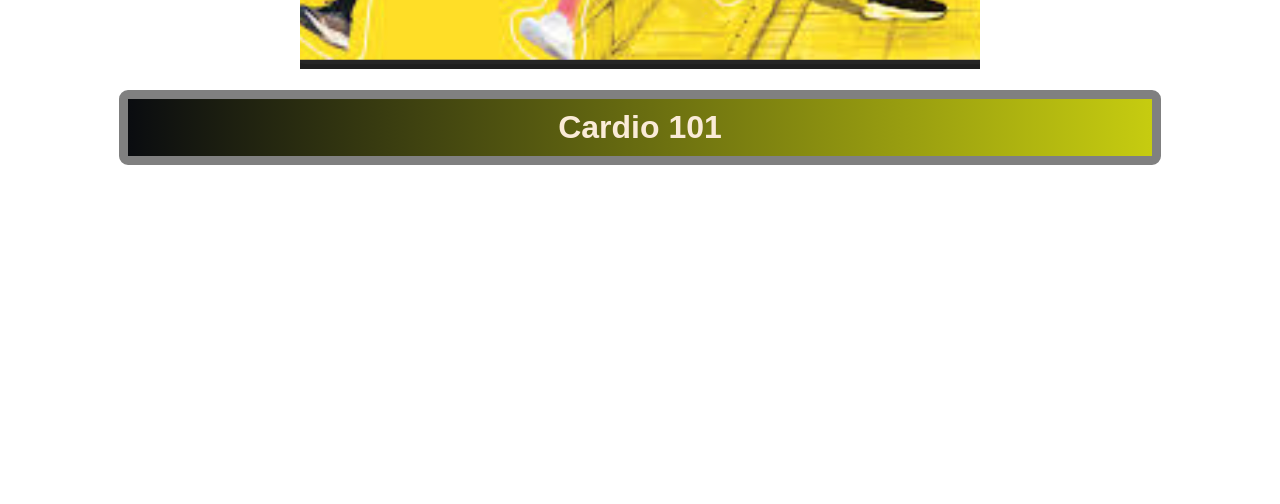
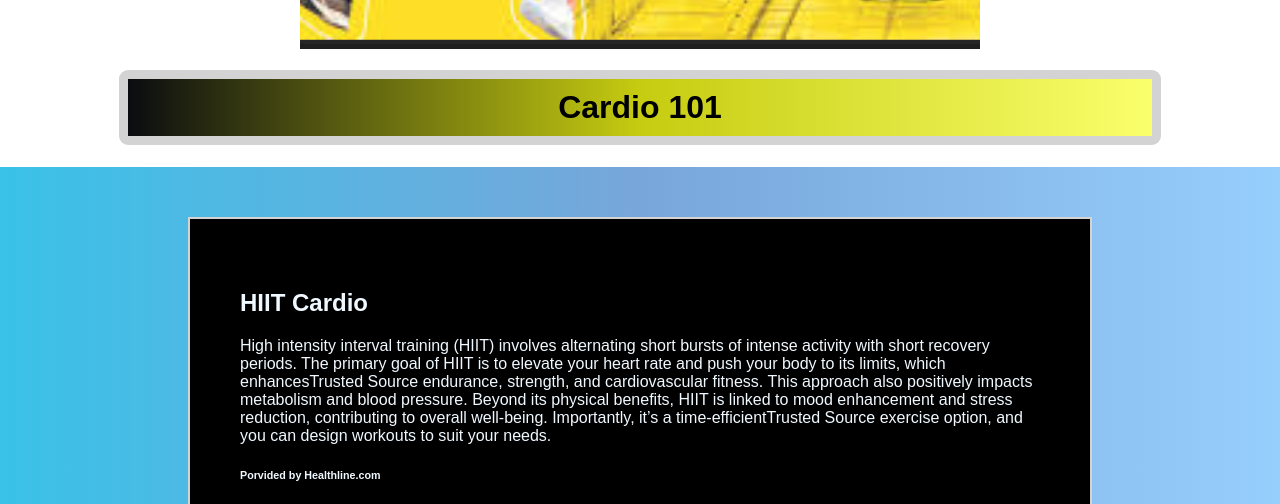
Before and after one commit to S-Fennell/Capstone325, a React (Vite) app: page /cardio in a window 1280 px wide. Shown: the part 550-1054 px from the top of the page. Before the commit the page ends 800 px from the top, so only its background shows below. Built offline with nearby package versions, Linux system fonts and the light colour scheme; grey boxes are pictures that could not be loaded.

Commit message:
added some more css

```diff
--- a/src/index.css
+++ b/src/index.css
@@ -72,7 +72,8 @@ body {
 /* navbar css below */
 .fit{
   background-color: rgb(4, 4, 53);
-  padding: 10px;
+  padding-left: 20px;
+  padding-right: 10px;
 }
 .navbar{
   font-family: Arial, Helvetica, sans-serif;
@@ -496,9 +497,31 @@ label{
   display: flex;
   justify-content: center;
   width: 80%;
-  border: 9px solid gray;
+  border: 9px solid lightgray;
   border-radius: 9px;
   padding-top: 10px;
   padding-bottom: 10px;
-  background-image: linear-gradient(to right, rgb(10, 12, 16), rgb(198, 204, 16));  color: antiquewhite;
+  background-image: linear-gradient(to right, rgb(10, 12, 16), rgb(198, 204, 16), rgb(250, 255, 108));
+  color: rgb(0, 0, 0);
 }
+.cardioParagraph{
+  font-family: Arial, Helvetica, sans-serif;
+  border: 2px solid lightgray;
+  padding: 50px;
+  width: 800px;
+  color: aliceblue ;
+  background-color: black;
+  margin:50px;
+}
+.cardio{
+  border-bottom: 5px solid gray;
+  margin-bottom: 60px;
+}
+.cardioContainer{
+  display: flex;
+  justify-content: center;
+   background-image: linear-gradient(to right,rgb(58, 194, 232), rgb(120, 166, 218), rgb(150, 206, 252));
+}
+.cardioPng{
+  height: 200px;
+}
--- a/src/pages/Cardio.jsx
+++ b/src/pages/Cardio.jsx
@@ -4,6 +4,7 @@ export default function Cardio(){
 
     return(
         <>
+
             <div className='cardioHero'> {/*div for hero image*/}
                 <img src={cardioImage}/>
             </div>
@@ -11,6 +12,85 @@ export default function Cardio(){
             <div className="midbar">
                 <h1 className="cardioBar">Cardio 101</h1>
             </div>
+             <div className='cardioContainer'>
+
+            <div className='cardioParagraph'>
+                <div className="hiit cardio">
+                    <h2>HIIT Cardio</h2>
+                    <p>
+                        High intensity interval training (HIIT) involves alternating
+                        short bursts of intense activity with short recovery periods.
+
+                        The primary goal of HIIT is to elevate your heart rate and push
+                        your body to its limits, which enhancesTrusted Source endurance,
+                        strength, and cardiovascular fitness. This approach also positively
+                        impacts metabolism and blood pressure.
+
+                        Beyond its physical benefits, HIIT is linked to mood enhancement
+                        and stress reduction, contributing to overall well-being. Importantly,
+                        it’s a time-efficientTrusted Source exercise option, and you can
+                        design workouts to suit your needs.
+                   </p>
+                   <h6>Porvided by Healthline.com</h6>
+                     <img className='cardioPng' src="https://media.giphy.com/media/v1.Y2lkPTc5MGI3NjExcjhlazJpd211NGpkaWZrc2hkajFqcTB6bHZraDRwbThlcGFzbGs4aCZlcD12MV9naWZzX3NlYXJjaCZjdD1n/lPIreDSP3hG6Ds6jOg/giphy.gif" alt="" />
+                     <br />
+                     <a href="https://www.healthline.com/health/best-hiit-exercises" target='_blank'>Click here for more info</a>
+                </div>
+
+                 <div className="ssc cardio">
+                    <h2>Steady State Cardio</h2>
+                    <p>
+                    Steady-state cardio (SSC) is a cardiorespiratory-based exercise that is of low to moderate intensity
+                    that can be sustained for an extended period. Physiologically speaking, the steady state is achieved
+                    when the exerciser can provide enough oxygen to keep the aerobic energy system providing for most of
+                    the body’s energy needs, allowing them to continue exercising at that pace. More specifically, this
+                    occurs when the exerciser maintains a heart rate of around 45 to 65 percent of their maximum heart
+                    rate though this can be lower in beginners and higher in experienced endurance athletes (Powers & Howley, 2018).
+                   </p>
+                   <h6>Porvided by NASM</h6>
+                   <img src="https://media.giphy.com/media/v1.Y2lkPTc5MGI3NjExbjEwaXFuaDFjNDJ0enZrMmFzMjFmMm1vbWtobmdxbXNwMTZ2ZGJvcCZlcD12MV9naWZzX3NlYXJjaCZjdD1n/E4VKK43kiegbI6QqYc/giphy.gif" alt="" className="cardioPng" />
+                   <br />
+                   <a href="https://blog.nasm.org/what-is-steady-state-cardio" target='_blank'>Click here for more info</a>
+                </div>
+
+                 <div className="lic cardio">
+                    <h2>Low Impact Cardio</h2>
+                    <p>
+                        Low-impact cardio exercises get your heart rate up while placing minimal stress on your joints.
+                        A workout might include lunges, squats, and planks.
+                        You can lose weight with a low-impact cardio workout and reduce the risk of heart disease and type 2 diabetes.
+                        MedlinePlus. Benefits of exercise.
+                        This doesn't mean low-impact cardio workouts are easier than rounds of burpees or box jumps.
+                        Some people can mistake "low-impact" for "low-intensity," but these moves can be just as effective at raising the heart rate.
+                        Read on to learn about low-impact cardio and some exercises to try.
+                    </p>
+                    <h6>Porvided by Healthline.com</h6>
+                   <img src="https://media.giphy.com/media/v1.Y2lkPTc5MGI3NjExcXIxY3h6NG81ODUyYWcwemEwcm42NjQxdjcxcnk1MjVtcXFrZjJoZiZlcD12MV9naWZzX3NlYXJjaCZjdD1n/9RUNLDje8reCnbNzgv/giphy.gif" alt="" className="cardioPng" />
+                   <br />
+                   <a href="https://www.health.com/fitness/cardio-workouts/low-impact-cardio" target='_blank'>Click here for more info</a>
+                </div>
+
+                 <div className="vo2 cardio">
+                    <h2>VO2 Max</h2>
+                    <p>
+                        To go back to biology class: When we inhale, the lungs take in oxygen.
+                        The heart and blood transport that oxygen into the muscles, which fuels a
+                        chemical reaction that allows the muscles to move.
+                        To put it simply, VO2 max is the maximum amount, or volume (V), of oxygen (O2) your
+                        body can use as a fuel source for exercise. Even more simply, it’s a gauge of how much
+                        hard work your body can do.
+                        The number is measured by the milliliters of oxygen consumed in one minute per kilogram o
+                        f body weight. The higher the number, the better your cardiometabolic health.
+                   </p>
+                   <h6>Porvided by hss.edu</h6>
+                   <img src="https://media.giphy.com/media/v1.Y2lkPTc5MGI3NjExNHZlOG00eDV2eGFsa2o2bmdjc2N3MzEzOXQyODA5c3FzenVyMHl3eiZlcD12MV9naWZzX3NlYXJjaCZjdD1n/AHcxSHiHfKtHfvPNve/giphy.gif" alt="" className="cardioPng" />
+                   <br />
+                   <a href="https://www.hss.edu/health-library/move-better/vo2-max" target='_blank'>Click here for more info</a>
+
+                </div>
+            </div>
+        </div>
         </>
+
     )
 }
```
